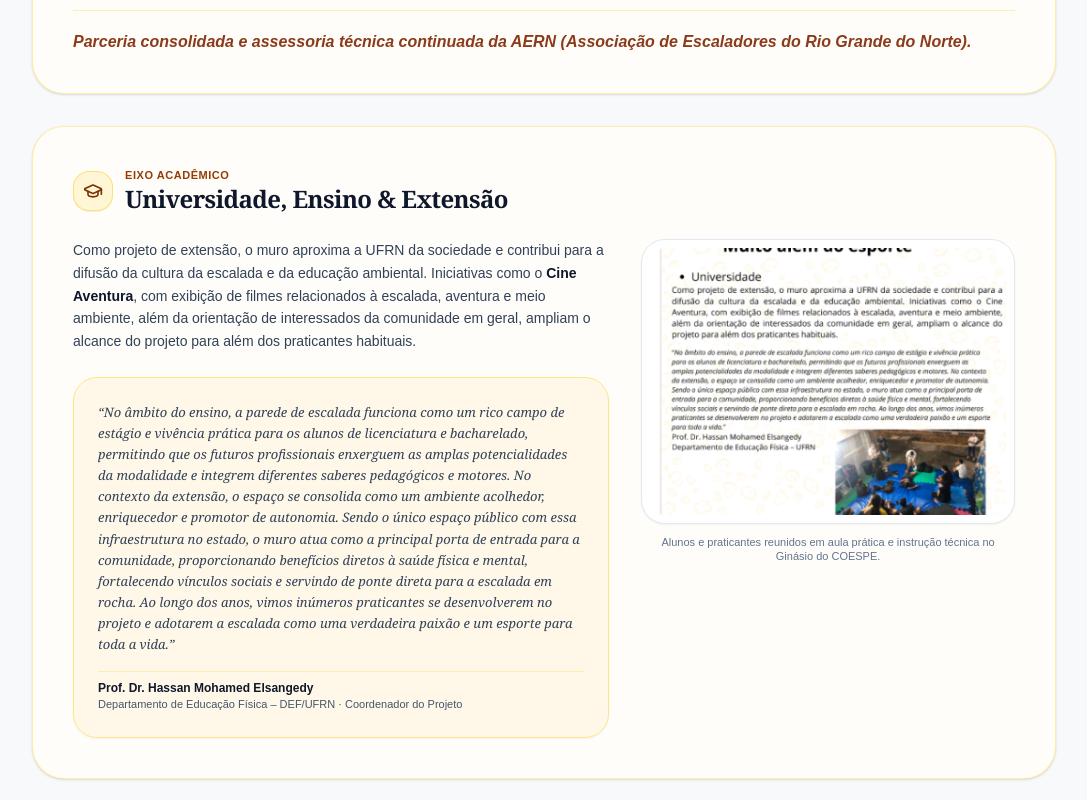
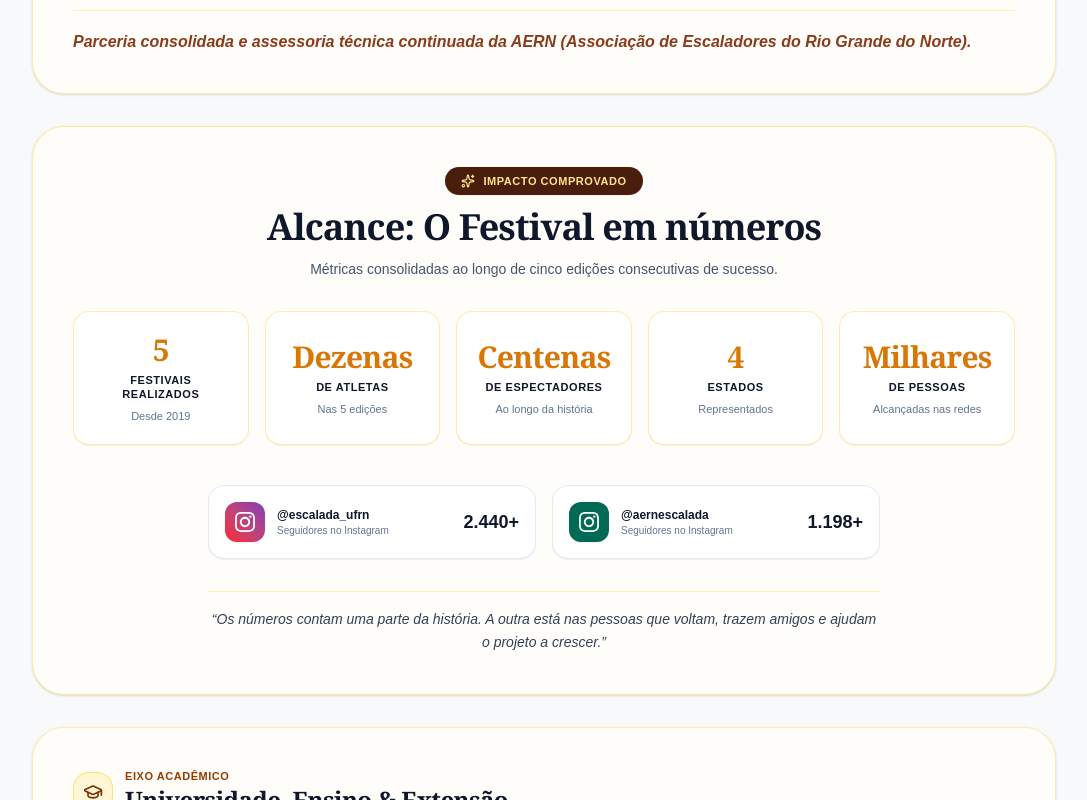
Before and after one commit to hassanelsangedy/conversacao_cloud, a Next.js app: page /workspace/parceiros in a window 1280 px wide. Shown: the part 700-1500 px from the top of the page, without its empty margins (96-1183 px from the left). Built offline with nearby package versions, Linux system fonts and the light colour scheme; no server answers.

Commit message:
feat(partners): add ImpactoFestivalCard with high-contrast, accessible typography and metrics layout

```diff
--- a/app/workspace/parceiros/page.tsx
+++ b/app/workspace/parceiros/page.tsx
@@ -4,6 +4,7 @@ import React from "react";
 import { WorkspaceHeader } from "@/components/workspace-header";
 import { EscaladaCard } from "@/components/partners/EscaladaCard";
 import { EixoAcademicoCard } from "@/components/partners/EixoAcademicoCard";
+import { ImpactoFestivalCard } from "@/components/partners/ImpactoFestivalCard";
 import { ShieldCheck, Award, ExternalLink } from "lucide-react";
 
 export default function ParceirosPage() {
@@ -43,7 +44,12 @@ export default function ParceirosPage() {
           <EscaladaCard />
         </section>
 
-        {/* 2. Card do Eixo Acadêmico: Universidade, Ensino & Extensão */}
+        {/* 2. Card do Impacto Comprovado: Alcance do Festival em Números */}
+        <section className="space-y-4">
+          <ImpactoFestivalCard />
+        </section>
+
+        {/* 3. Card do Eixo Acadêmico: Universidade, Ensino & Extensão */}
         <section className="space-y-4">
           <EixoAcademicoCard />
         </section>
--- /dev/null
+++ b/components/partners/ImpactoFestivalCard.tsx
@@ -0,0 +1,161 @@
+"use client";
+
+import React from "react";
+import { Sparkles, Trophy, Users, MapPin, Share2, TrendingUp } from "lucide-react";
+import { cn } from "@/lib/utils";
+
+interface ImpactoFestivalCardProps {
+  className?: string;
+}
+
+export function ImpactoFestivalCard({ className }: ImpactoFestivalCardProps) {
+  const metrics = [
+    {
+      highlight: "5",
+      title: "Festivais Realizados",
+      subtitle: "Desde 2019",
+    },
+    {
+      highlight: "Dezenas",
+      title: "De Atletas",
+      subtitle: "Nas 5 edições",
+    },
+    {
+      highlight: "Centenas",
+      title: "De Espectadores",
+      subtitle: "Ao longo da história",
+    },
+    {
+      highlight: "4",
+      title: "Estados",
+      subtitle: "Representados",
+    },
+    {
+      highlight: "Milhares",
+      title: "De Pessoas",
+      subtitle: "Alcançadas nas redes",
+    },
+  ];
+
+  return (
+    <div
+      className={cn(
+        "w-full max-w-5xl mx-auto rounded-[32px] p-6 sm:p-10 border border-amber-200/80 shadow-sm relative overflow-hidden text-center font-sans space-y-8",
+        "bg-[#FFFDF9]",
+        className
+      )}
+    >
+      {/* ========================================================= */}
+      {/* 1. TOPO: BADGE, TÍTULO E SUBTÍTULO COM ALTO CONTRASTE     */}
+      {/* ========================================================= */}
+      <div className="space-y-3 max-w-3xl mx-auto">
+        <div className="inline-flex items-center gap-2 px-4 py-1.5 rounded-full bg-[#4A1E0D] text-[#FDE68A] text-[11px] font-bold uppercase tracking-wider shadow-xs">
+          <Sparkles className="w-3.5 h-3.5 text-[#FDE68A]" />
+          <span>Impacto Comprovado</span>
+        </div>
+
+        <h2 className="text-2xl sm:text-3xl lg:text-4xl font-extrabold text-slate-900 font-serif tracking-tight">
+          Alcance: O Festival em números
+        </h2>
+
+        <p className="text-xs sm:text-sm font-medium text-slate-600">
+          Métricas consolidadas ao longo de cinco edições consecutivas de sucesso.
+        </p>
+      </div>
+
+      {/* ========================================================= */}
+      {/* 2. GRID DE MÉTRICAS EM NÚMEROS (ALTA LEGIBILIDADE)        */}
+      {/* ========================================================= */}
+      <div className="grid grid-cols-2 sm:grid-cols-3 lg:grid-cols-5 gap-3 sm:gap-4">
+        {metrics.map((item, idx) => (
+          <div
+            key={idx}
+            className="p-4 sm:p-5 rounded-2xl bg-white border border-amber-200/70 shadow-2xs flex flex-col items-center justify-center text-center space-y-1.5 hover:border-amber-400/80 transition-all"
+          >
+            <div className="text-2xl sm:text-3xl font-black text-[#D97706] tracking-tight font-serif">
+              {item.highlight}
+            </div>
+
+            <div className="text-[11px] font-bold uppercase tracking-wider text-slate-900 leading-tight">
+              {item.title}
+            </div>
+
+            <div className="text-[11px] text-slate-500 font-medium">
+              {item.subtitle}
+            </div>
+          </div>
+        ))}
+      </div>
+
+      {/* ========================================================= */}
+      {/* 3. ALCANCE NAS REDES SOCIAIS (CARDS DE SEGUIDORES)       */}
+      {/* ========================================================= */}
+      <div className="grid grid-cols-1 sm:grid-cols-2 gap-4 max-w-2xl mx-auto pt-2">
+        {/* Card Instagram 1: Escalada UFRN */}
+        <a
+          href="https://instagram.com/escalada_ufrn"
+          target="_blank"
+          rel="noopener noreferrer"
+          className="p-3.5 sm:p-4 rounded-2xl bg-white border border-slate-200/90 shadow-2xs flex items-center justify-between gap-3 text-left hover:border-amber-300 hover:shadow-xs transition-all group"
+        >
+          <div className="flex items-center gap-3">
+            <div className="w-10 h-10 rounded-xl bg-gradient-to-tr from-[#FD1D1D] to-[#833AB4] text-white flex items-center justify-center shrink-0 shadow-2xs">
+              <svg className="w-5 h-5 fill-current" viewBox="0 0 24 24">
+                <path d="M12 2.163c3.204 0 3.584.012 4.85.07 3.252.148 4.771 1.691 4.919 4.919.058 1.265.069 1.645.069 4.849 0 3.205-.012 3.584-.069 4.849-.149 3.225-1.664 4.771-4.919 4.919-1.266.058-1.644.07-4.85.07-3.204 0-3.584-.012-4.849-.07-3.26-.149-4.771-1.699-4.919-4.92-.058-1.265-.07-1.644-.07-4.849 0-3.204.013-3.583.07-4.849.149-3.227 1.664-4.771 4.919-4.919 1.266-.057 1.645-.069 4.849-.069zm0-2.163c-3.259 0-3.667.014-4.947.072-4.358.2-6.78 2.618-6.98 6.98-.059 1.281-.073 1.689-.073 4.948 0 3.259.014 3.668.072 4.948.2 4.358 2.618 6.78 6.98 6.98 1.281.058 1.689.072 4.948.072 3.259 0 3.668-.014 4.948-.072 4.354-.2 6.782-2.618 6.979-6.98.059-1.28.073-1.689.073-4.948 0-3.259-.014-3.667-.072-4.947-.196-4.354-2.617-6.78-6.979-6.98-1.281-.059-1.69-.073-4.949-.073zm0 5.838c-3.403 0-6.162 2.759-6.162 6.162s2.759 6.163 6.162 6.163 6.162-2.759 6.162-6.163c0-3.403-2.759-6.162-6.162-6.162zm0 10.162c-2.209 0-4-1.79-4-4 0-2.209 1.791-4 4-4s4 1.791 4 4c0 2.21-1.791 4-4 4zm6.406-11.845c-.796 0-1.441.645-1.441 1.44s.645 1.44 1.441 1.44c.795 0 1.439-.645 1.439-1.44s-.644-1.44-1.439-1.44z"/>
+              </svg>
+            </div>
+            <div>
+              <div className="text-xs font-bold text-slate-900 group-hover:text-[#963E1B] transition-colors">
+                @escalada_ufrn
+              </div>
+              <div className="text-[10px] font-medium text-slate-500">
+                Seguidores no Instagram
+              </div>
+            </div>
+          </div>
+
+          <div className="text-lg font-black text-slate-900 font-mono">
+            2.440+
+          </div>
+        </a>
+
+        {/* Card Instagram 2: AERN Escalada */}
+        <a
+          href="https://instagram.com/aernescalada"
+          target="_blank"
+          rel="noopener noreferrer"
+          className="p-3.5 sm:p-4 rounded-2xl bg-white border border-slate-200/90 shadow-2xs flex items-center justify-between gap-3 text-left hover:border-emerald-300 hover:shadow-xs transition-all group"
+        >
+          <div className="flex items-center gap-3">
+            <div className="w-10 h-10 rounded-xl bg-[#006A55] text-white flex items-center justify-center shrink-0 shadow-2xs">
+              <svg className="w-5 h-5 fill-current" viewBox="0 0 24 24">
+                <path d="M12 2.163c3.204 0 3.584.012 4.85.07 3.252.148 4.771 1.691 4.919 4.919.058 1.265.069 1.645.069 4.849 0 3.205-.012 3.584-.069 4.849-.149 3.225-1.664 4.771-4.919 4.919-1.266.058-1.644.07-4.85.07-3.204 0-3.584-.012-4.849-.07-3.26-.149-4.771-1.699-4.919-4.92-.058-1.265-.07-1.644-.07-4.849 0-3.204.013-3.583.07-4.849.149-3.227 1.664-4.771 4.919-4.919 1.266-.057 1.645-.069 4.849-.069zm0-2.163c-3.259 0-3.667.014-4.947.072-4.358.2-6.78 2.618-6.98 6.98-.059 1.281-.073 1.689-.073 4.948 0 3.259.014 3.668.072 4.948.2 4.358 2.618 6.78 6.98 6.98 1.281.058 1.689.072 4.948.072 3.259 0 3.668-.014 4.948-.072 4.354-.2 6.782-2.618 6.979-6.98.059-1.28.073-1.689.073-4.948 0-3.259-.014-3.667-.072-4.947-.196-4.354-2.617-6.78-6.979-6.98-1.281-.059-1.69-.073-4.949-.073zm0 5.838c-3.403 0-6.162 2.759-6.162 6.162s2.759 6.163 6.162 6.163 6.162-2.759 6.162-6.163c0-3.403-2.759-6.162-6.162-6.162zm0 10.162c-2.209 0-4-1.79-4-4 0-2.209 1.791-4 4-4s4 1.791 4 4c0 2.21-1.791 4-4 4zm6.406-11.845c-.796 0-1.441.645-1.441 1.44s.645 1.44 1.441 1.44c.795 0 1.439-.645 1.439-1.44s-.644-1.44-1.439-1.44z"/>
+              </svg>
+            </div>
+            <div>
+              <div className="text-xs font-bold text-slate-900 group-hover:text-[#006A55] transition-colors">
+                @aernescalada
+              </div>
+              <div className="text-[10px] font-medium text-slate-500">
+                Seguidores no Instagram
+              </div>
+            </div>
+          </div>
+
+          <div className="text-lg font-black text-slate-900 font-mono">
+            1.198+
+          </div>
+        </a>
+      </div>
+
+      {/* ========================================================= */}
+      {/* 4. FRASE DE FECHAMENTO COM CONTRASTE APURADO             */}
+      {/* ========================================================= */}
+      <div className="pt-4 border-t border-amber-200/60 max-w-2xl mx-auto">
+        <p className="text-xs sm:text-sm font-medium italic text-slate-700 leading-relaxed">
+          &ldquo;Os números contam uma parte da história. A outra está nas pessoas que voltam, trazem amigos e ajudam o projeto a crescer.&rdquo;
+        </p>
+      </div>
+    </div>
+  );
+}
```
